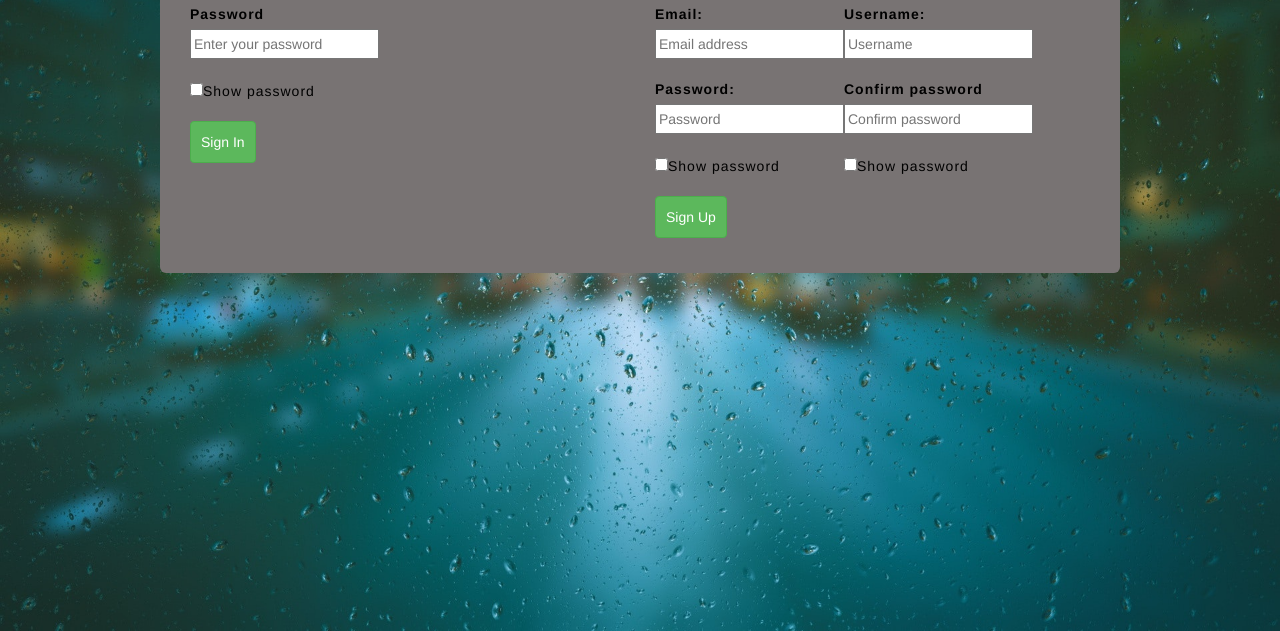
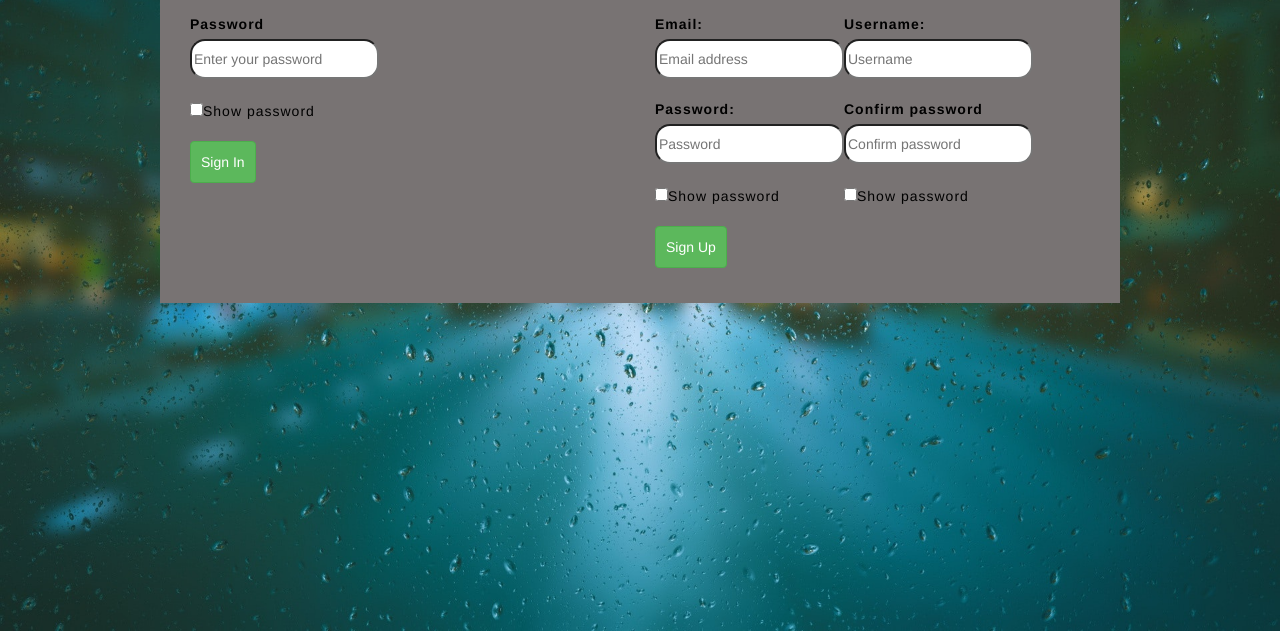
Before and after one commit to NdunguSam01/Simple-Login-Form, a plain HTML site: page index.html in a window 1280 px wide. Shown: the part 169-800 px from the top of the page. Drawn offline with nearby package versions, Linux system fonts and the light colour scheme.

Commit message:
Modified the sign in form

```diff
--- a/styles.css
+++ b/styles.css
@@ -7,7 +7,6 @@ body
     background-image: url("./backgound.jpg");
     background-size: 100%;
     font-family: sans-serif;
-    color: #444;
     letter-spacing: 1px;
 }
 .container /*About styling*/
@@ -18,7 +17,6 @@ body
     height: fit-content;
     max-width: 960px;
     margin: 20px auto;
-    border-radius: 6px;
     box-sizing: border-box;
     padding: 0 0 20px;
     overflow: hidden;
@@ -39,8 +37,9 @@ body
 }
 input[type="text"],input[type="password"],input[type="email"],input[type="username"]
 {
-    height: 30px;
+    height: 40px;
     text-align: left;
+    border-radius: 15px;
 }
 button[type="submit"]
 {
```
